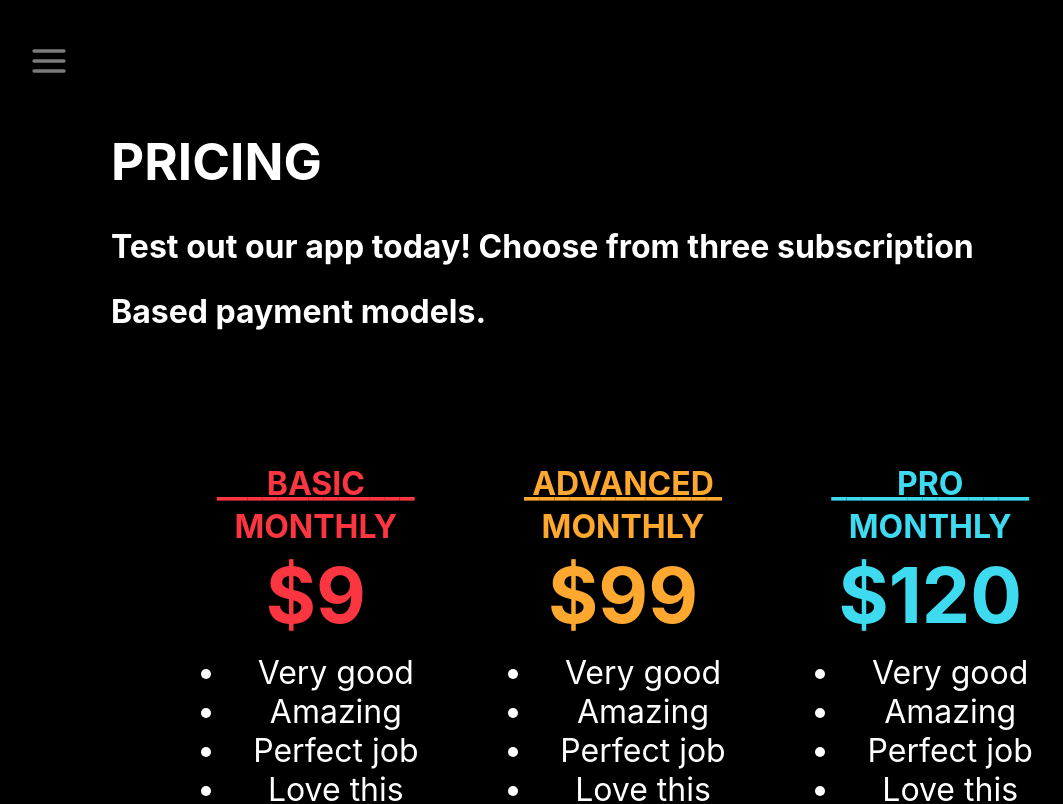
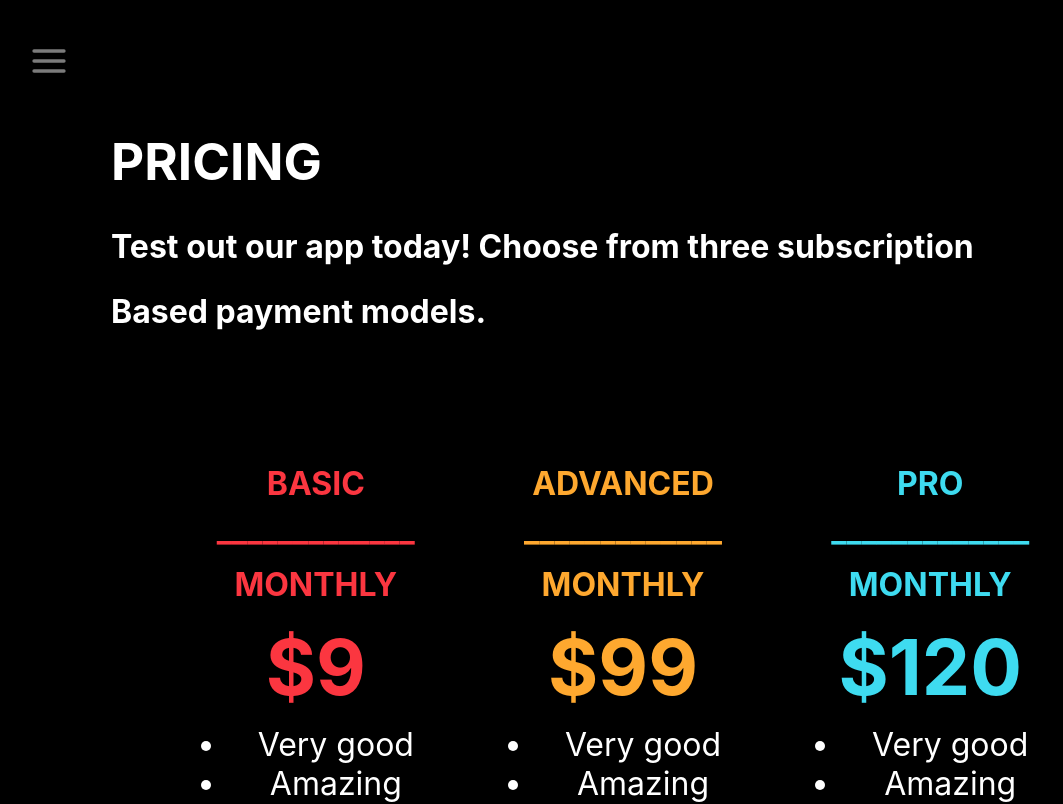
Before and after one commit to yueymiqua/exp-con, a React (Create React App) app: page /pricing in a window 1280 px wide. Shown: the top 804 px of the page, without its empty margins (17-1080 px from the left). Built offline with nearby package versions, Linux system fonts and the light colour scheme.

Commit message:
changed styles for pricing layout component

```diff
--- a/src/App.scss
+++ b/src/App.scss
@@ -415,7 +415,7 @@ img[alt='front-row-3'] {
 .basic-line,
 .advanced-line,
 .pro-line {
-  margin-top: -8vh;
+  margin-top: -20px;
 }
 
 .basic-monthly,
@@ -424,7 +424,7 @@ img[alt='front-row-3'] {
 .basic-price,
 .advanced-price,
 .pro-price {
-  margin-top: -3vh;
+  margin-top: -10px;
 }
 
 .select-plan {
--- a/src/components/PricingLayout.js
+++ b/src/components/PricingLayout.js
@@ -11,7 +11,7 @@ function PricingLayout() {
       <div className="plan-container">
         <div className="basic-plan">
           <div>
-            <h2 className="subtext-font">BASIC</h2>
+            <h2 className="subtext-font basic-title">BASIC</h2>
             <h2 className="subtext-font basic-line">_____________</h2>
             <h2 className="subtext-font basic-monthly">MONTHLY</h2>
           </div>
@@ -28,7 +28,7 @@ function PricingLayout() {
         </div>
         <div className="advanced-plan">
           <div>
-            <h2 className="subtext-font">ADVANCED</h2>
+            <h2 className="subtext-font advanced-title">ADVANCED</h2>
             <h2 className="subtext-font advanced-line">_____________</h2>
             <h2 className="subtext-font advanced-monthly">MONTHLY</h2>
           </div>
@@ -45,7 +45,7 @@ function PricingLayout() {
         </div>
         <div className="pro-plan">
           <div>
-            <h2 className="subtext-font">PRO</h2>
+            <h2 className="subtext-font pro-title">PRO</h2>
             <h2 className="subtext-font pro-line">_____________</h2>
             <h2 className="subtext-font pro-monthly">MONTHLY</h2>
           </div>
```
